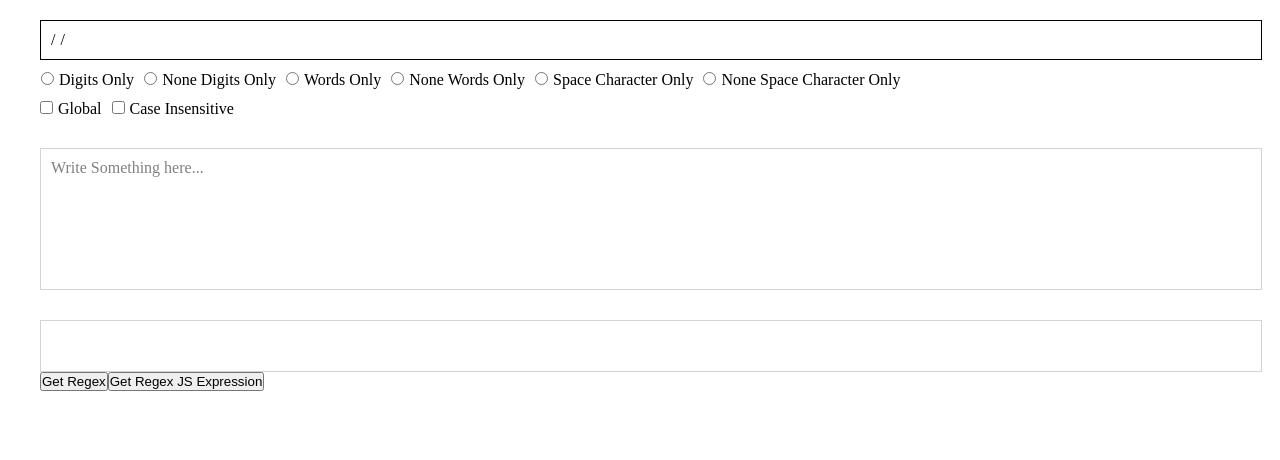
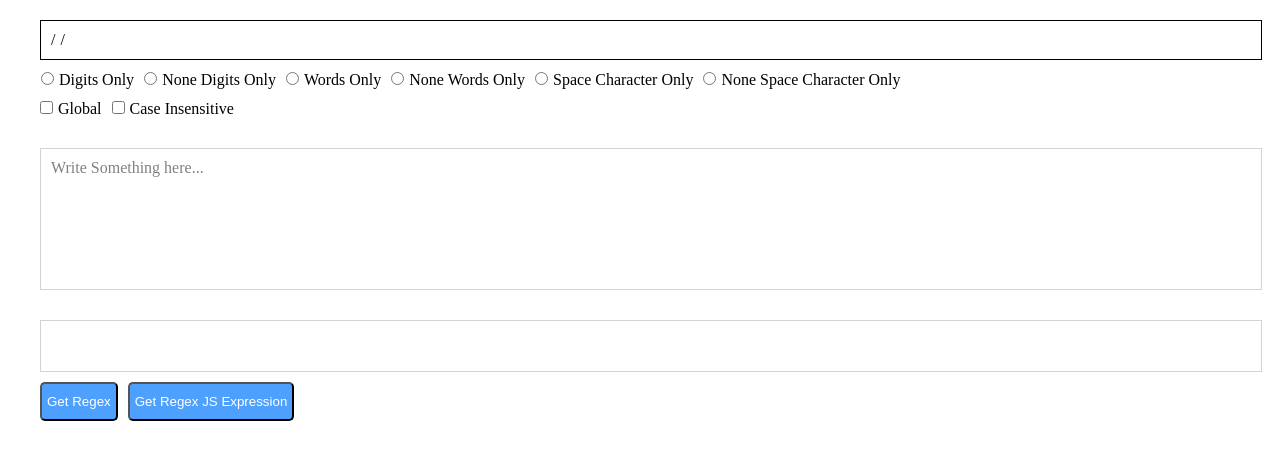
Before and after one commit to karkipy/regex-world, a React (Create React App) app in the folder app/: page / in a window 1280 px wide. Shown: the top 460 px of the page. Built offline with nearby package versions, Linux system fonts and the light colour scheme; the HTML template or start-up script is replaced by a standard one.

Commit message:
update app styling

```diff
--- a/app/src/app.scss
+++ b/app/src/app.scss
@@ -77,6 +77,5 @@ label:not(:first-child) {
   content: attr(placeholder);
   position: absolute;
   color: gray;
-
   background-color: transparent;
 }
--- a/app/src/components/Buttons.js
+++ b/app/src/components/Buttons.js
@@ -1,6 +1,7 @@
-/* global window document */
+/* global document */
 // @flow
 import React, { useCallback } from 'react';
+import './buttons.scss';
 
 type Props = {
   regex: String,
@@ -30,7 +31,7 @@ function Buttons({ regex, flags, char }: Props) {
   }, [flags, regex, char]);
 
   return (
-    <div>
+    <div className="button-container">
       <button type="button" onClick={getRegex}>Get Regex</button>
       <button type="button" onClick={getRegexJs}>Get Regex JS Expression</button>
     </div>
--- a/app/src/components/Result.js
+++ b/app/src/components/Result.js
@@ -14,7 +14,7 @@ function Result({ regex, sentence, flags, char }: Props) {
     value = sentence.match(regexp);
     if (value.index >= 0 && value.input !== '') {
       return (
-        <div className="result">
+        <div className="result" data-placeholder="Result">
           {value} index: {value.index}
         </div>
       );
--- /dev/null
+++ b/app/src/components/buttons.scss
@@ -0,0 +1,11 @@
+button {
+  padding: 10px 5px;
+  border-radius: 5px;
+  background: #4EA0FF;
+  color: white;
+  margin-right: 10px;
+}
+
+.button-container {
+  margin-top: 10px;
+}
```
